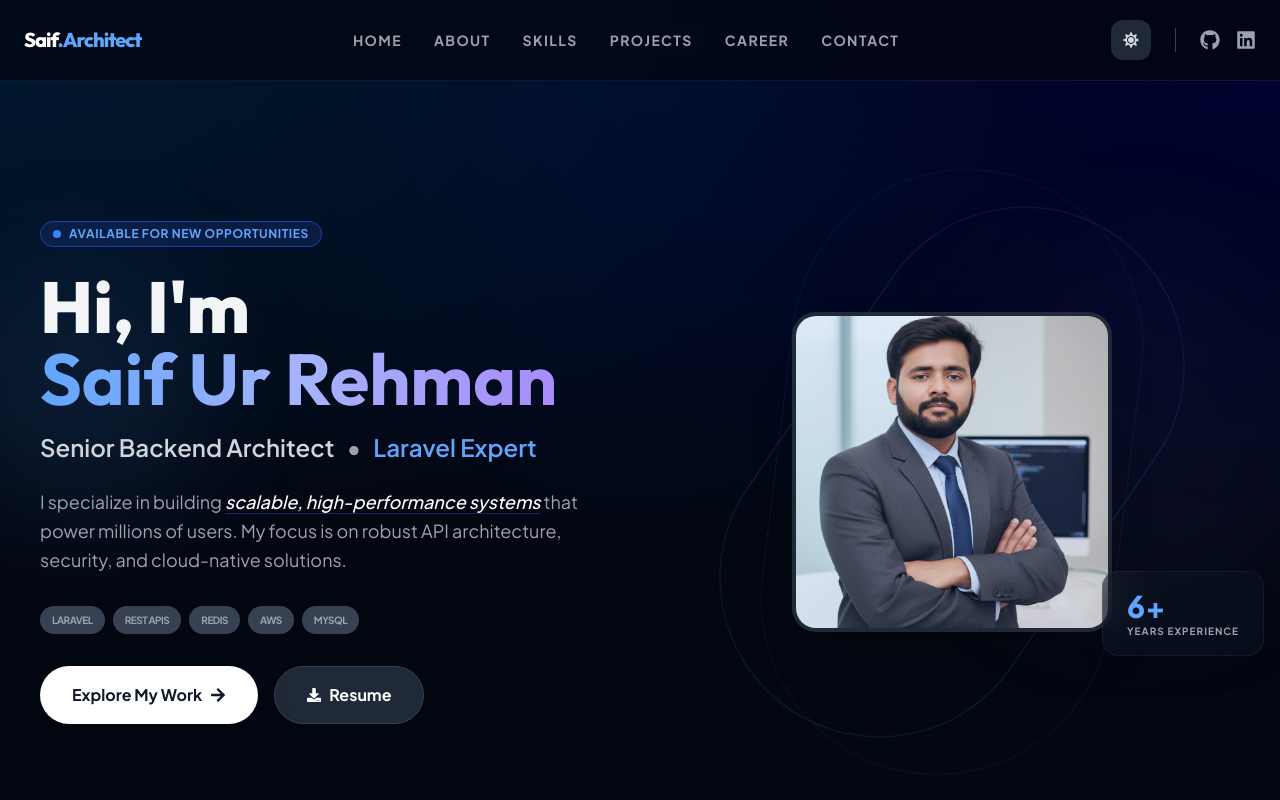
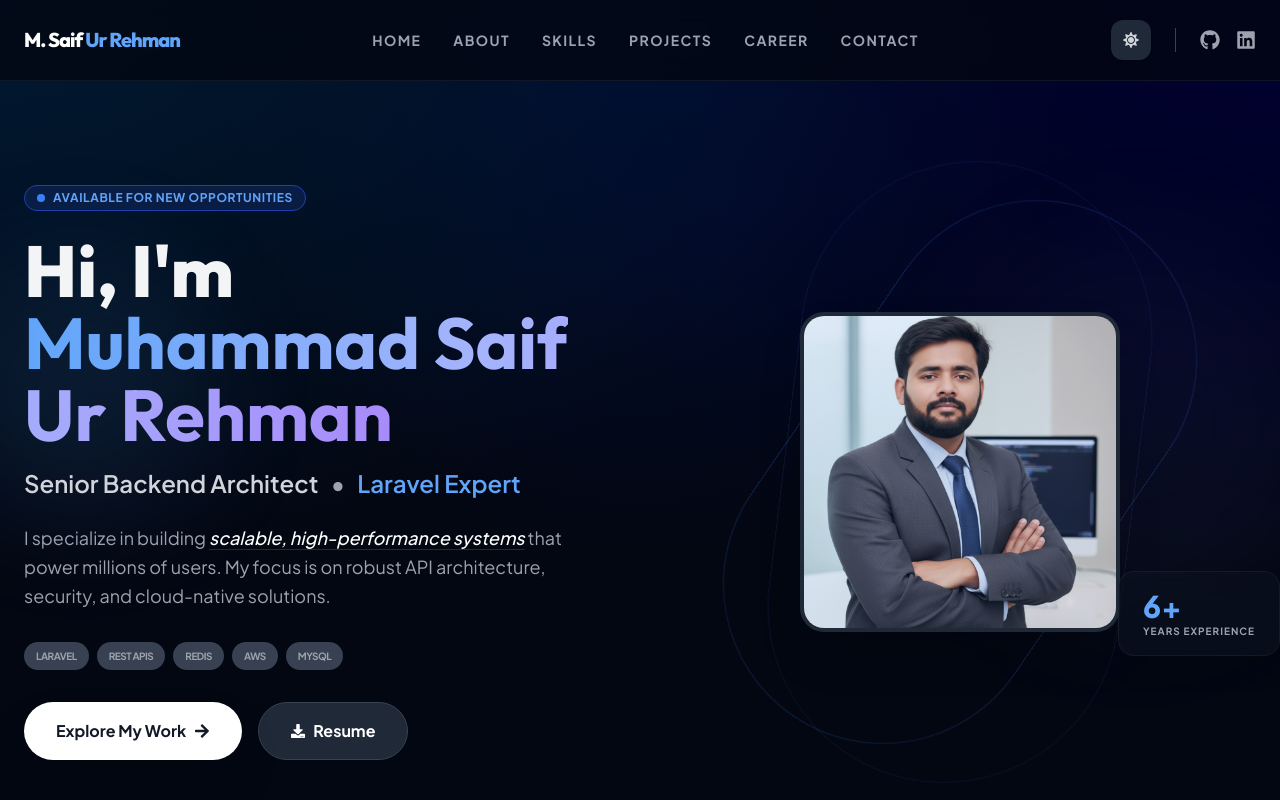
Before and after one commit to Saifrehmangetgroup/saifrehmangetgroup.github.io, a React (Create React App) app: page / in a window 1280 px wide. Shown: the top 800 px of the page. Built offline with nearby package versions, Linux system fonts and the light colour scheme.

Commit message:
changes in view

```diff
--- a/src/components/Hero.js
+++ b/src/components/Hero.js
@@ -41,7 +41,7 @@ function Hero() {
             transition={{ duration: 0.6 }}
           >
             Hi, I'm <br />
-            <span className="text-gradient">Saif Ur Rehman</span>
+            <span className="text-gradient">Muhammad Saif Ur Rehman</span>
           </motion.h2>
 
           <motion.div
@@ -121,7 +121,7 @@ function Hero() {
             <div className="absolute inset-0 bg-blue-500/10 group-hover:opacity-0 transition-opacity z-10" />
             <img
               src={profileImg}
-              alt="Saif Ur Rehman"
+              alt="Muhammad Saif Ur Rehman"
               className="w-full h-full object-cover group-hover:scale-110 transition-all duration-500"
             />
           </div>
--- a/src/components/Navbar.js
+++ b/src/components/Navbar.js
@@ -11,7 +11,7 @@ function Navbar() {
       <div className="max-w-7xl mx-auto px-6 py-5 flex justify-between items-center">
         {/* Logo / Name */}
         <h1 className="text-xl font-extrabold tracking-tighter text-gray-900 dark:text-white group cursor-default">
-          Saif<span className="text-blue-600 dark:text-blue-400 group-hover:text-indigo-500 transition-colors">.Architect</span>
+          M. Saif <span className="text-blue-600 dark:text-blue-400 group-hover:text-indigo-500 transition-colors">Ur Rehman</span>
         </h1>
 
         {/* Desktop Menu */}
```
Also changed, not shown: 1 other file (tests, documents, lock files or other folders).
